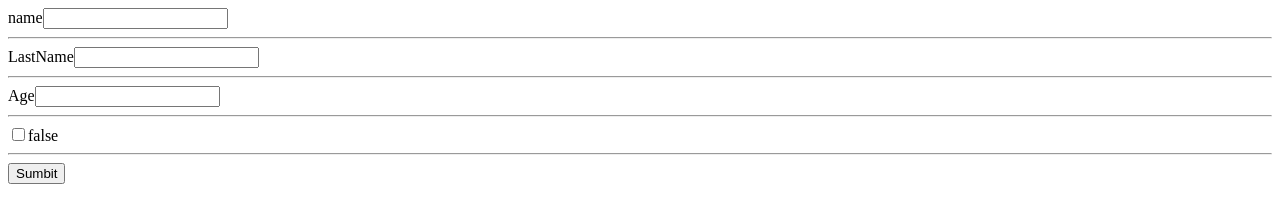
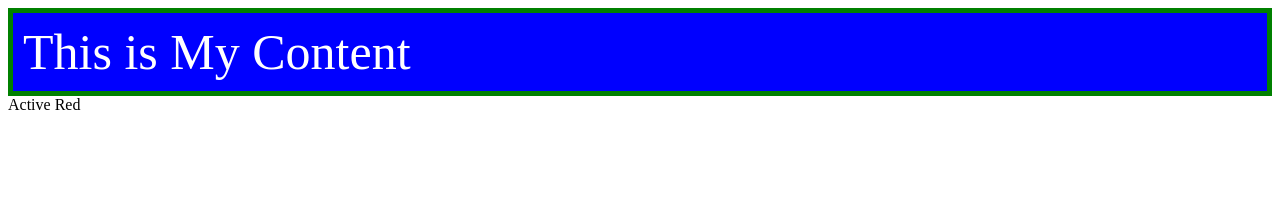
Before and after one commit to yunshou/vue-2024, a plain HTML site: page index.html in a window 1280 px wide. Drawn offline with nearby package versions, Linux system fonts and the light colour scheme.

Commit message:
class 2-17

```diff
--- a/index.html
+++ b/index.html
@@ -12,23 +12,17 @@
 </head>
 <body>
     <div id="app">
-
-    <form v-on:submit.prevent="formHandler">
-        <label for="">name</label>
-        <input type="text" v-model.trim="formData.name">
-        <hr>
-        <label for="">LastName</label>
-        <input type="text" v-model.trim="formData.lastname">
-        <hr>
-        <label for="">Age</label>
-        <input type="text" v-model.number="formData.age">
-        <hr>
-        <input type="checkbox"  id="checked" v-model="formData.checked">
-        <label for="">{{ formData.checked }}</label>
-        <hr>
-        <button type="submit">Sumbit</button>
-
-    </form>
+        <div class="element" v-bind:class="[
+            colors.blueClass.active ? colors.blueClass.name : '',
+            colors.redClass.active ? colors.redClass.name : ''
+        ]"
+        v-bind:style="colors.newStyle"
+        >
+            This is My Content
+        </div>
+        <div v-on:click="colors.redClass.active = !colors.redClass.active, colors.newStyle.fontSize='100px'">
+            Active Red
+        </div>
 
     </div>
 
@@ -37,23 +31,51 @@
     const { createApp,ref } = Vue;
     createApp({
         setup() {
-            const formData = ref({
-                name : '',
-                lastname: '',
-                age:'',
-                checked:false
+            const colors = ref({
+                blueClass:{
+                    name:'blue',
+                    active:true
+                },
+                redClass:{
+                    name:'red',
+                    active:false
+                },
+                newStyle:{
+                    fontSize:'50px',
+                    border:'5px solid green'
+                }
             })
-
-            function formHandler(){
-                console.log(formData.value)
-            }
 
 
             return {
-             formData,formHandler
+                colors
             }
 
         }
     }).mount('#app')
 </script>
+<style>
+    .element{
+        color: white;
+        background: black;
+        padding: 10px;
+    }
+
+    .blue{
+        background: blue;
+    }
+    .green{
+        background: green;
+    }
+    .red{
+        background: red;
+    }
+    .large{
+        font-size: 40px;
+    }
+
+
+
+
+</style>
 </html>
```
